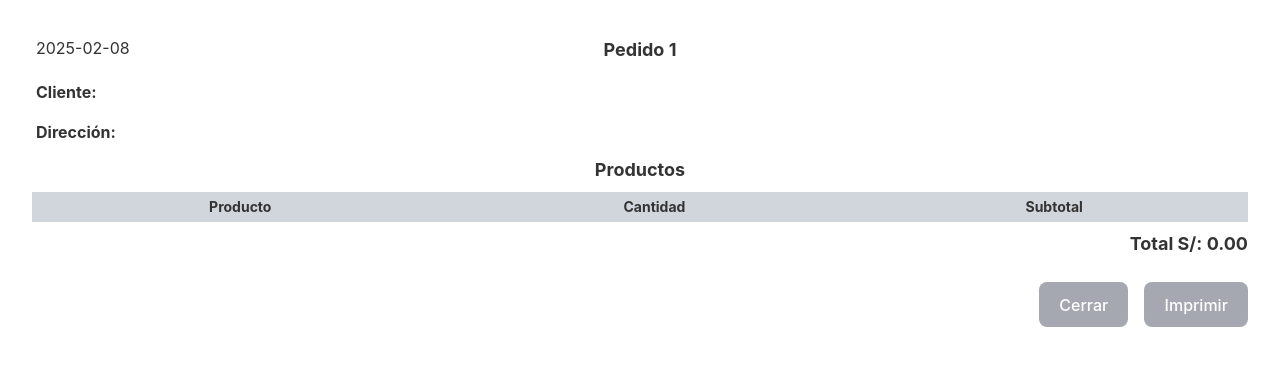
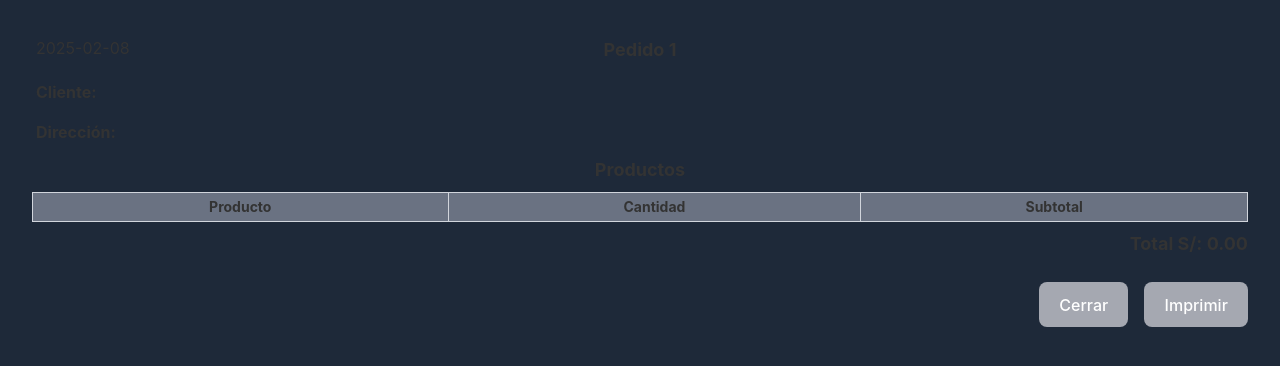
Before and after one commit to McJafet/Bucky-Web-Orders, a React (Vite) app: page / in a window 1280 px wide. Both pictures are taken after a click on the button "Print". Shown: the part 1203-1569 px from the top of the page. Built offline with nearby package versions, Linux system fonts and the light colour scheme.

Commit message:
falta corregir light mode

```diff
--- a/src/components/Print.tsx
+++ b/src/components/Print.tsx
@@ -32,7 +32,7 @@ const PrintView: React.FC<PrintViewProps> = ({
   const productColumns = splitProducts(productos, 20);
 
   return (
-    <div className="fixed top-0 left-0 w-full h-screen  bg-white p-8">
+    <div className="fixed top-0 left-0 w-full h-screen  bg-gray-800 p-8">
       {/* Cabecera del Pedido */}
       <div className="w-full">
         <div className="flex flex-col w-full mx-auto mb-2">
@@ -52,7 +52,7 @@ const PrintView: React.FC<PrintViewProps> = ({
           {productColumns.map((column, index) => (
             <table key={index} className="w-full border-collapseborder border-gray-300 text-sm">
               <thead>
-                <tr className="bg-gray-300">
+                <tr className="bg-gray-500">
                   <th className="border border-gray-300 p-1">Producto</th>
                   <th className="border border-gray-300 p-1">Cantidad</th>
                   <th className="border border-gray-300 p-1">Subtotal</th>
```
